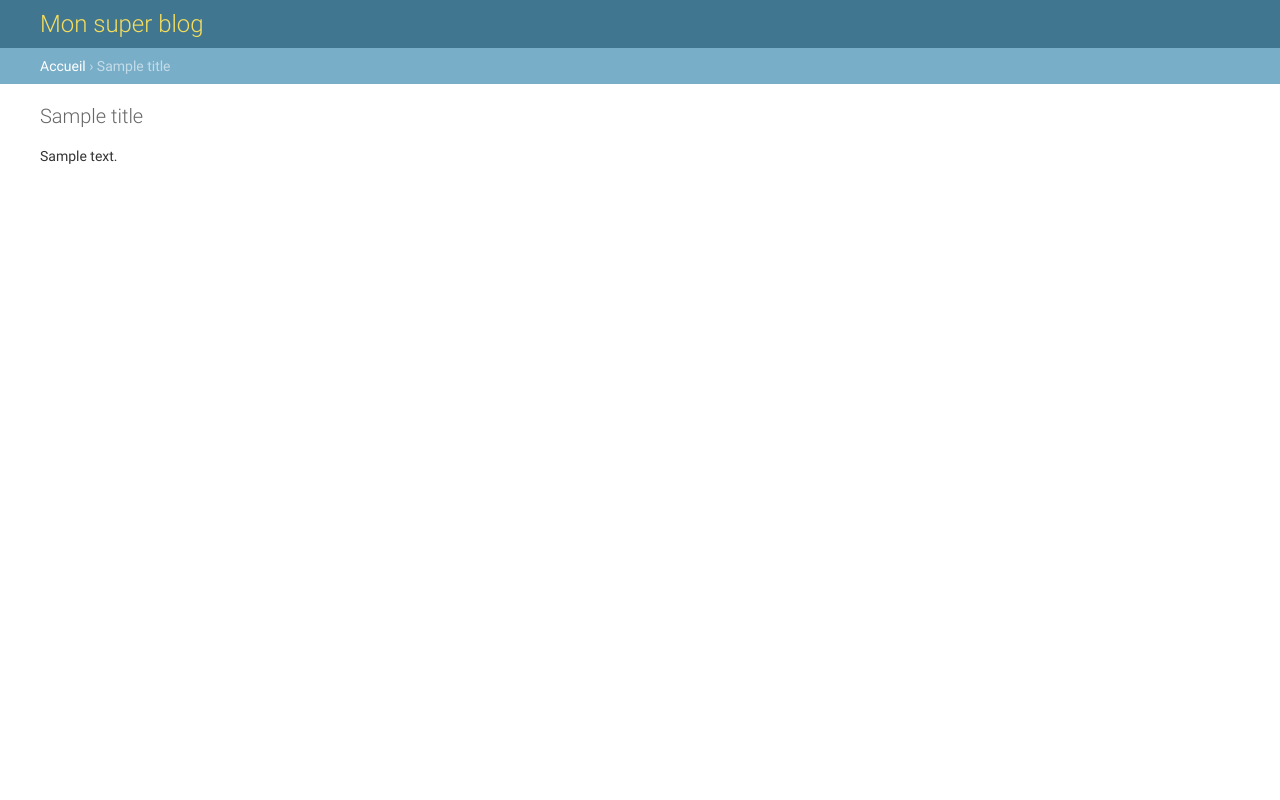
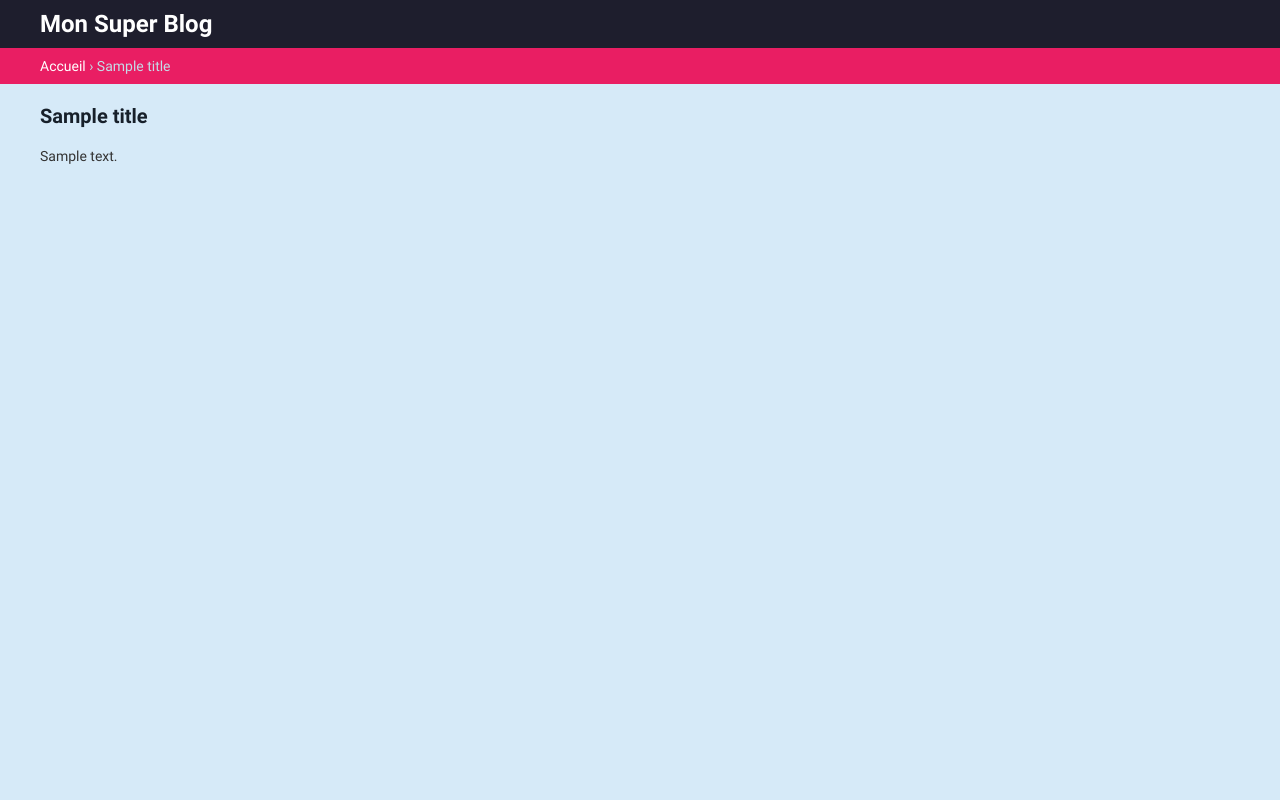
Before and after one commit to gabigab117/Django-Models--fr-, a Django app: template website/templates/admin/base_site.html in a window 1280 px wide. Run offline with Django 3.2, Linux system fonts and the light colour scheme; the template is opened without the code that fills it: most values are stand-ins (such as "Sample title", 1, 10 or a date in 2020).

Commit message:
django gabarit admin

```diff
--- a/website/templates/admin/base_site.html
+++ b/website/templates/admin/base_site.html
@@ -2,14 +2,80 @@
 {% load static %}
 
 {% block branding %}
+
   <h1>Mon super blog</h1>
+
 {% endblock %}
 
 {% block extrastyle %}
 
   <style>
+  #header {
+        background-color: #1e1e2d;
+    }
+
+  #branding h1 {
+        color: white;
+        font-size: 1.5rem;
+        text-transform: capitalize;
+        font-weight: bold;
+  }
+
+  body {
+        background-color: #D6EAF8 ;
+  }
+
+  #content h1 {
+        color: #17202A;
+        font-weight: bolder;
+  }
+
+  #content-main {
+  background-color: #000000;
+  }
 
 
+  :root {
+    --primary: #e91e63;
+    --secondary: #417690;
+    --accent: #f5dd5d;
+    --primary-fg: #fff;
+    --body-fg: #333;
+    --body-bg: #fff;
+    --body-quiet-color: #666;
+    --body-loud-color: #000;
+    --header-color: #ffc;
+    --header-branding-color: var(--accent);
+    --header-bg: var(--secondary);
+    --header-link-color: var(--primary-fg);
+    --breadcrumbs-fg: #c4dce8;
+    --breadcrumbs-link-fg: var(--body-bg);
+    --breadcrumbs-bg: var(--primary);
+    --link-fg: #447e9b;
+    --link-hover-color: #036;
+    --link-selected-fg: #5b80b2;
+    --hairline-color: #e8e8e8;
+    --border-color: #ccc;
+    --error-fg: #ba2121;
+    --message-success-bg: #dfd;
+    --message-warning-bg: #ffc;
+    --message-error-bg: #ffefef;
+    --darkened-bg: #f8f8f8;
+    --selected-bg: #e4e4e4;
+    --selected-row: #ffc;
+    --button-fg: #fff;
+    --button-bg: var(--primary);
+    --button-hover-bg: #609ab6;
+    --default-button-bg: var(--secondary);
+    --default-button-hover-bg: #205067;
+    --close-button-bg: #888;
+    --close-button-hover-bg: #747474;
+    --delete-button-bg: #ba2121;
+    --delete-button-hover-bg: #a41515;
+    --object-tools-fg: var(--button-fg);
+    --object-tools-bg: var(--close-button-bg);
+    --object-tools-hover-bg: var(--close-button-hover-bg);
+}
   </style>
 
 {% endblock %}
```
